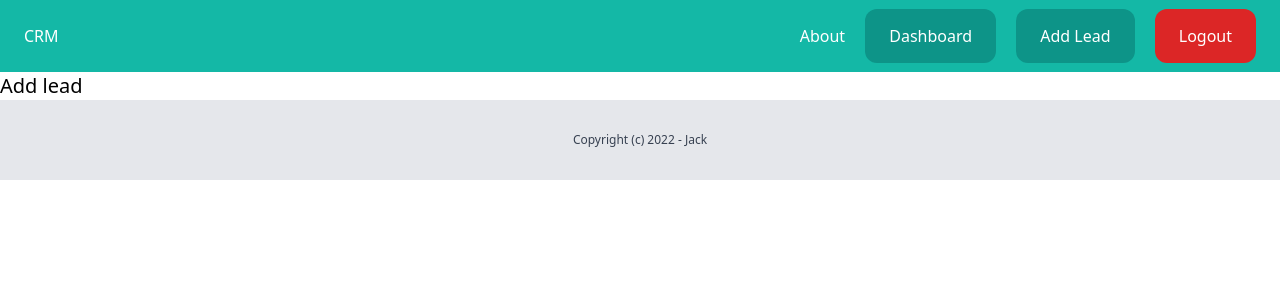
After one commit to jackbasso/django-crm, a Django app: page /dashboard/leads/add-lead/ in a window 1280 px wide. The commit adds this page. Shown: the top 300 px of the page. Run offline with Django 4.2, Linux system fonts and the light colour scheme; a user stored in the database is signed in; some libraries are stand-ins or nearby versions.

Commit message:
lead urls

```diff
--- a/core/templates/core/base.html
+++ b/core/templates/core/base.html
@@ -13,6 +13,7 @@
       <a href="{% url 'about' %}" class="text-white">About</a>
       {% if request.user.is_authenticated %}
         <a href="{% url 'dashboard' %}" class="py-4 px-6 rounded-xl bg-teal-600 text-white">Dashboard</a>
+        <a href="{% url 'add_lead' %}" class="py-4 px-6 rounded-xl bg-teal-600 text-white">Add Lead</a>
         <a href="{% url 'logout' %}" class="py-4 px-6 rounded-xl bg-red-600 text-white">Logout</a>
       {% else %}
         <a href="{% url 'login' %}" class="py-4 px-6 rounded-xl bg-teal-600 text-white">Log in</a>
--- a/crm/urls.py
+++ b/crm/urls.py
@@ -7,10 +7,10 @@ from userprofile.views import signup
 urlpatterns = [
     path('admin/', admin.site.urls),
     path('', index, name="index"),
+    path('dashboard/leads/', include('lead.urls')),
+    path('dashboard/', include('dashboard.urls')),
     path('about/', about, name='about'),
     path('log-in/', views.LoginView.as_view(template_name='userprofile/login.html'), name='login'),
     path('log-out/', views.LogoutView.as_view(), name='logout'),
     path('sign-up/', signup, name='signup'),
-    path('dashboard/', include('dashboard.urls')),
-
 ]
--- a/lead/models.py
+++ b/lead/models.py
@@ -30,3 +30,6 @@ class Lead(models.Model):
     created_by = models.ForeignKey(User, related_name='leads', on_delete=models.CASCADE)
     created_at = models.DateTimeField(auto_now_add=True)
     modified_at = models.DateTimeField(auto_now=True)
+
+    def __str__(self):
+        return self.name
--- /dev/null
+++ b/lead/templates/lead/add_lead.html
@@ -0,0 +1,7 @@
+{% extends 'core/base.html' %}
+
+{% block title %}Add Lead{% endblock %}
+
+{% block content %}
+  <h1 class="text-xl">Add lead</h1>
+{% endblock %}
--- /dev/null
+++ b/lead/urls.py
@@ -0,0 +1,6 @@
+from django.urls import path
+from . import views
+
+urlpatterns = [
+    path('add-lead/', views.add_lead, name='add_lead'),
+]
--- a/lead/views.py
+++ b/lead/views.py
@@ -1,3 +1,7 @@
+from django.contrib.auth.decorators import login_required
 from django.shortcuts import render
 
-# Create your views here.
+
+@login_required
+def add_lead(request):
+    return render(request, 'lead/add_lead.html')
--- a/note.txt
+++ b/note.txt
@@ -1 +1,2 @@
-19:47
+https://www.youtube.com/watch?v=rh1I9turQKY
+9:54
```
Also changed, not shown: db.sqlite3, lead/forms.py (added), 1 other file.
